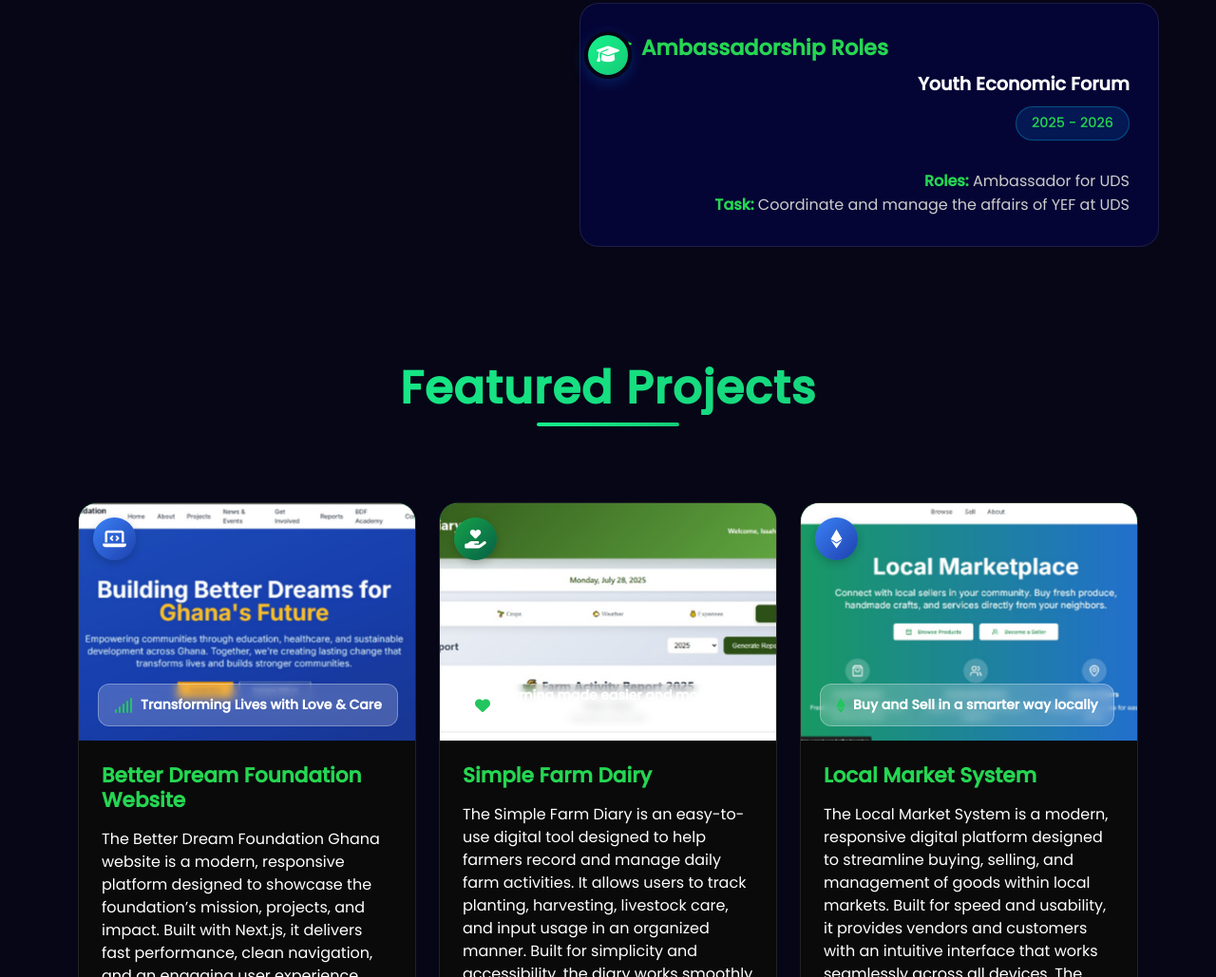
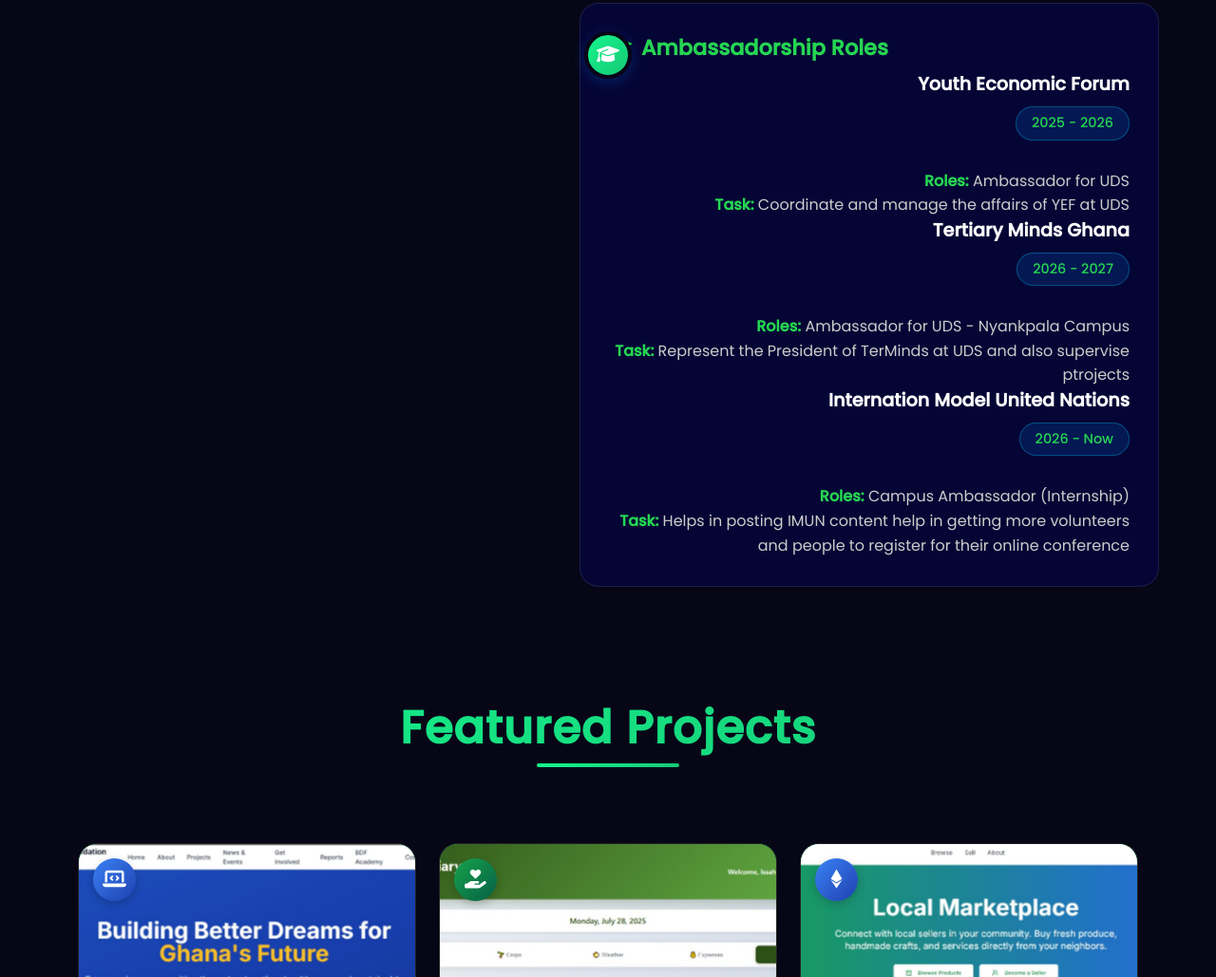
Before and after one commit to abdulhakim1217/My-porfolio.updated, a plain HTML site: page index.html in a window 1280 px wide. Shown: the part 5808-6837 px from the top of the page at 95% size. Drawn offline with nearby package versions, Linux system fonts and the light colour scheme.

Commit message:
Update index.html
some of the ambassadorship roles features were left out and i just added that

```diff
--- a/index.html
+++ b/index.html
@@ -83,7 +83,7 @@
 
             <li class="nav-item download-cv">
               <a
-                href="Hamidu-Nashiru-CV.pdf"
+                href="Abdul Hakim CV.png"
                 class="btn btn-black nav-lin rounded px-3 py-2 shadow-lg d-inline-flex align-items-center gap-2"
                 download
               >
@@ -596,7 +596,20 @@
                 <strong>Roles:</strong> Ambassador for UDS<br />
                 <strong>Task:</strong> Coordinate and manage the affairs of YEF at UDS <br />
               </div>
+              <div class="timeline-school"> Tertiary Minds Ghana</div>
+              <div class="timeline-date">2026 - 2027</div>
+              <div class="timeline-details">
+                <strong>Roles:</strong> Ambassador for UDS - Nyankpala Campus<br />
+                <strong>Task:</strong> Represent the President of TerMinds at UDS and also supervise ptrojects <br />
+              </div>
 
+
+              <div class="timeline-school"> Internation Model United Nations</div>
+              <div class="timeline-date">2026 - Now</div>
+              <div class="timeline-details">
+                <strong>Roles:</strong> Campus Ambassador (Internship) <br />
+                <strong>Task:</strong> Helps in posting IMUN content help in getting more volunteers and people to register for their online conference<br />
+              </div>
 
 
     </section>
@@ -1102,4 +1115,5 @@
     <script src="https://cdn.jsdelivr.net/npm/bootstrap@5.3.7/dist/js/bootstrap.bundle.min.js"></script>
     <script src="script.js"></script>
   </body>
+
 </html>
```
